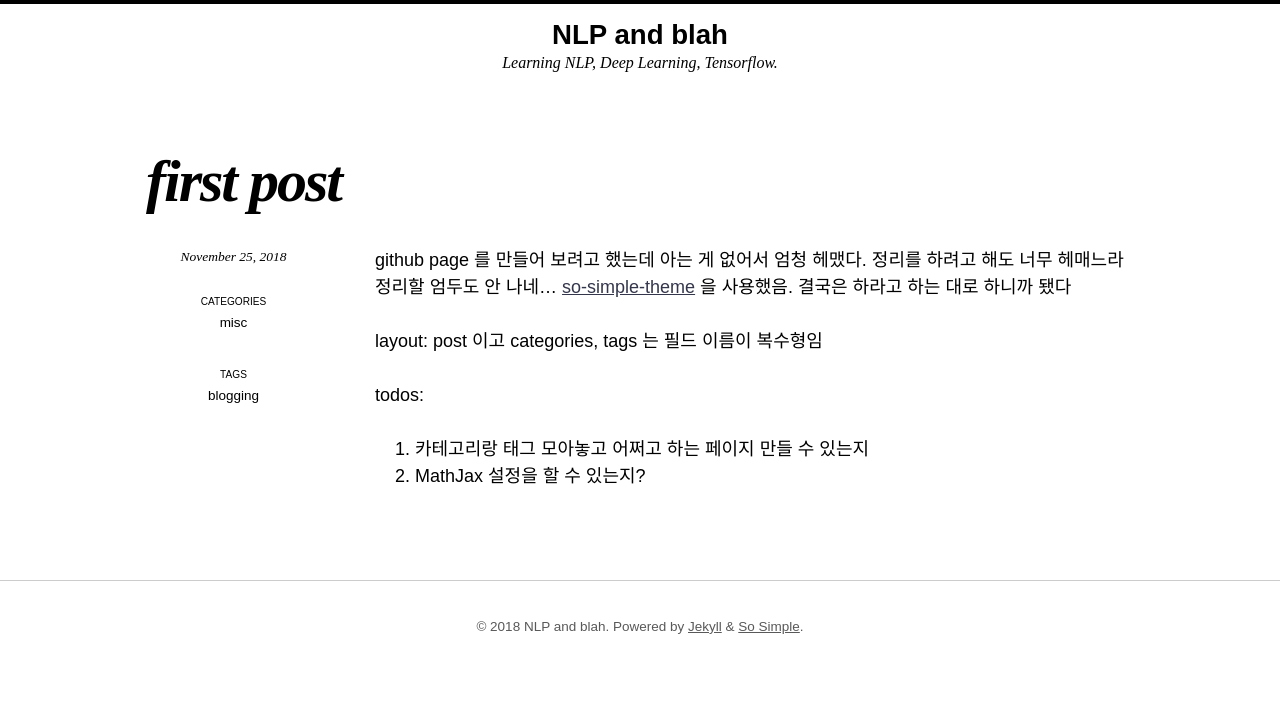
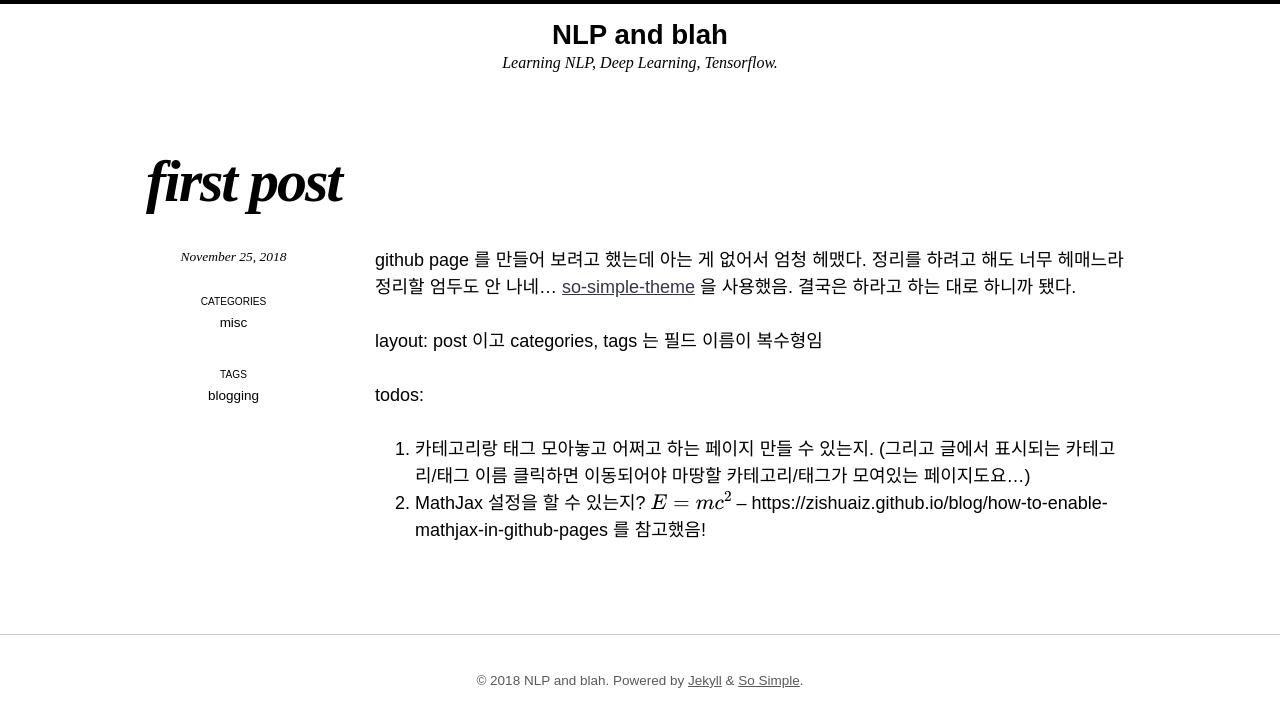
Before and after one commit to hojin-kim/hojin-kim.github.io, a Jekyll site: the page built from _posts/2018-11-25-first-post.md, in a window 1280 px wide. Shown: the top 727 px of the page. Built offline with Jekyll 4.4.1, drawn with Linux system fonts in a browser that asks for light colours; nearby versions of some CDN libraries; formulas are drawn with MathJax 3; part of the change alters nothing that is shown.

Commit message:
mathJax is now available

```diff
--- a/_includes/head.html
+++ b/_includes/head.html
@@ -47,4 +47,36 @@
   {%- endif -%}
 
   {% include head-custom.html %}
+
+
+<!--Load Mathjax-->
+
+<script type="text/javascript"
+        src="https://cdn.mathjax.org/mathjax/latest/MathJax.js?config=TeX-AMS-MML_HTMLorMML"></script>
+<script>
+    MathJax.Hub.Config({
+        config: ["MMLorHTML.js"],
+        extensions: ["tex2jax.js", "TeX/AMSmath.js", "TeX/AMSsymbols.js"],
+        jax: ["input/TeX"],
+        tex2jax: {
+            inlineMath: [['$', '$'], ["\\(", "\\)"]],
+            displayMath: [['$$', '$$'], ["\\[", "\\]"]],
+            processEscapes: false
+        },
+        TeX: {
+            TagSide: "right",
+            TagIndent: ".8em",
+            MultLineWidth: "85%",
+            equationNumbers: {
+                autoNumber: "AMS",
+            },
+            unicode: {
+                fonts: "STIXGeneral,'Arial Unicode MS'"
+            }
+        },
+        showProcessingMessages: false
+    });
+</script>
+
+
 </head>
--- a/_posts/2018-11-25-first-post.md
+++ b/_posts/2018-11-25-first-post.md
@@ -8,10 +8,10 @@ date: '2018-11-25 22:02:23'
 
 github page 를 만들어 보려고 했는데 아는 게 없어서 엄청 헤맸다.
 정리를 하려고 해도 너무 헤매느라 정리할 엄두도 안 나네...
-[so-simple-theme](https://github.com/mmistakes/so-simple-theme) 을 사용했음. 결국은 하라고 하는 대로 하니까 됐다
+[so-simple-theme](https://github.com/mmistakes/so-simple-theme) 을 사용했음. 결국은 하라고 하는 대로 하니까 됐다.
 
 layout: post 이고 categories, tags 는 필드 이름이 복수형임
 
 todos:
-1. 카테고리랑 태그 모아놓고 어쩌고 하는 페이지 만들 수 있는지
-2. MathJax 설정을 할 수 있는지?
+1. 카테고리랑 태그 모아놓고 어쩌고 하는 페이지 만들 수 있는지. (그리고 글에서 표시되는 카테고리/태그 이름 클릭하면 이동되어야 마땅할 카테고리/태그가 모여있는 페이지도요...)
+2. MathJax 설정을 할 수 있는지? $$E = mc^2$$  -- https://zishuaiz.github.io/blog/how-to-enable-mathjax-in-github-pages 를 참고했음!
```
Also changed, not shown: _layouts/home.html (line endings or trailing spaces).
